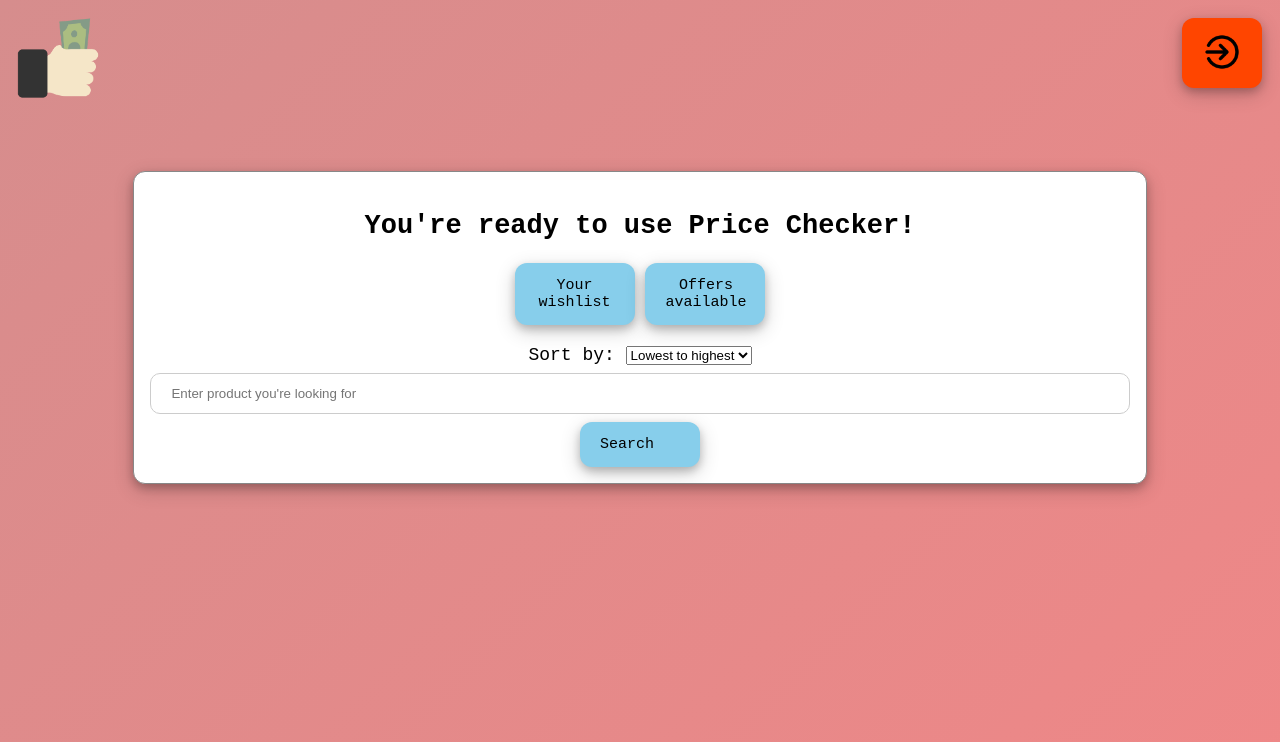
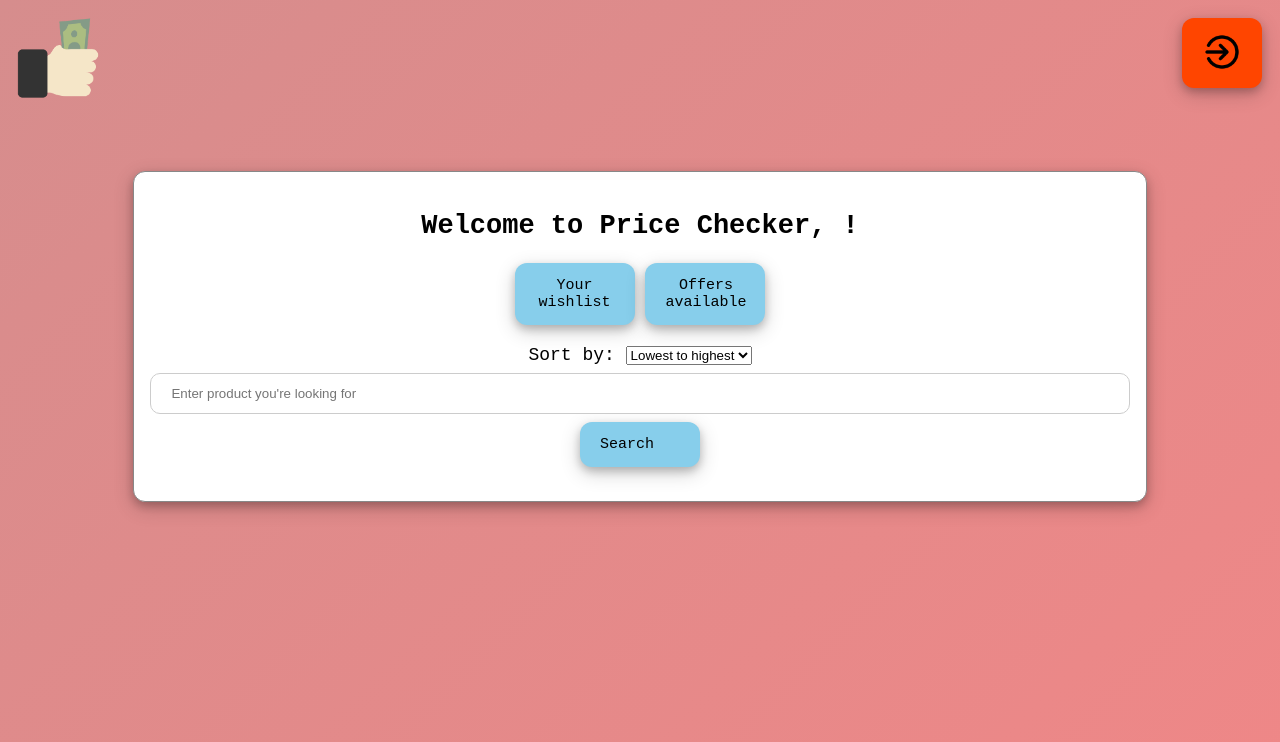
Before and after one commit to yobro2033/coursework, a Flask app: page / in a window 1280 px wide. Shown: the top 742 px of the page. Run offline with Flask 2, Linux system fonts and the light colour scheme; the visitor is signed in with stand-in values (Sample User, id 1); parts of the project's set-up code (start-up, migrations or seed data) failed here and were passed over.

Commit message:
Update dashboard.html

```diff
--- a/templates/dashboard.html
+++ b/templates/dashboard.html
@@ -2,14 +2,15 @@
 {% block body %}
 <p><a href="http://127.0.0.1:5000/"><img src="/static/image/logo.png" alt="logo" width=100 length=100></a></p>
 <div style="position: absolute; top: 10; right: 10;"><button style="background-color: orangered; width: 80px; height: 70px" onclick="document.location.href = 'http://127.0.0.1:5000/logout'"><img src="/static/image/signout.png" alt="logout" width="40" height="40" class="center"></button></div>
-<form class="modal-content animate" action="/search" method="post">
+<div class="modal-content animate">
    <div class="container">
-      <h2 style="text-align:center">You're ready to use Price Checker!</h2>
+      <h2 style="text-align:center">Welcome to Price Checker, {{email}}!</h2>
       <div id="outer">
          <div class="inner"><button style="text-align:center" onclick="document.location.href = 'http://127.0.0.1:5000/wishlist'">Your wishlist</button></div>
          <div class="inner"><button style="text-align:center" onclick="document.location.href = 'http://127.0.0.1:5000/offers'">Offers available</button></div>
       </div>
       <br>
+      <form action="/search" method="post">
          <div style="text-align:center">
             <label for="filterOption">Sort by:</label>
             <select name="filterOption" id="filterOption">
@@ -19,6 +20,7 @@
             <input type="text" placeholder="Enter product you're looking for" name="productInput" required><br>
             <button type="submit" style="text-align:center">Search</button>
          </div>
+      </form>
    </div>
-</form>
+</div>
 {% endblock %}
```
Lines whose indentation alone changed are shown as unchanged.
